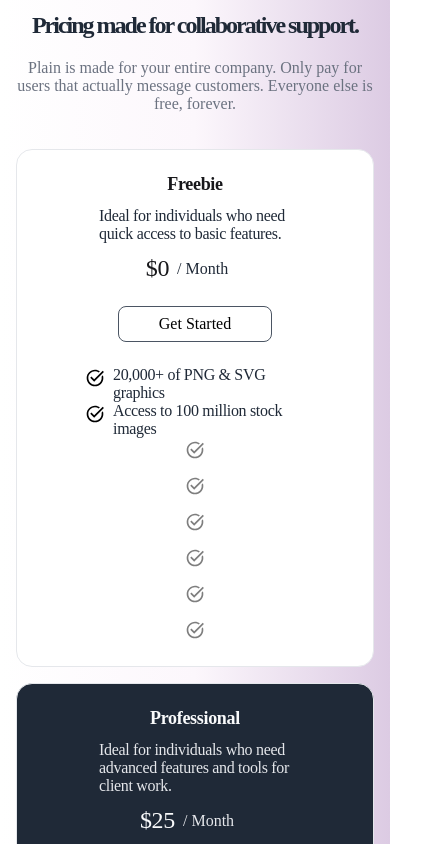
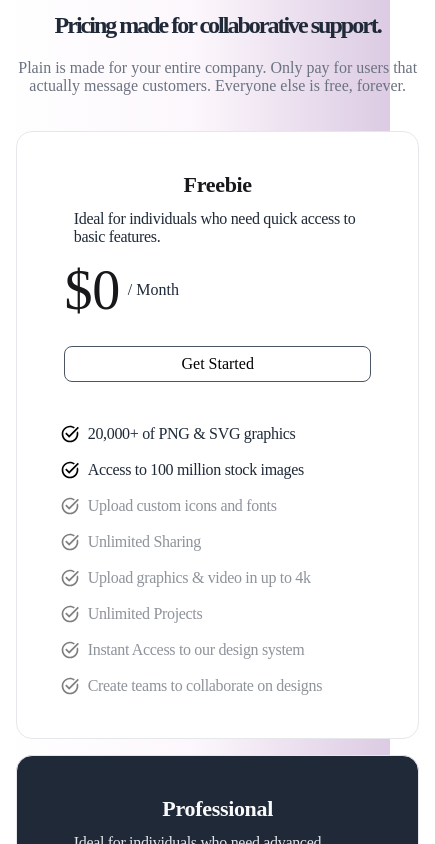
Before and after one commit to codecShivam/webmakersStudio, a React (Vite) app: page / in a window 390 px wide. Shown: the part 3600-4444 px from the top of the page, 435 px wide, since content can reach past the window. Built offline with nearby package versions, Linux system fonts and the light colour scheme.

Commit message:
minor fix

```diff
--- a/src/components/pricing/PricingPlan.jsx
+++ b/src/components/pricing/PricingPlan.jsx
@@ -35,34 +35,34 @@ const PricingPlan = ({
       style={cardSpring}
     >
       <div
-        className={`flex flex- items-center justify-center self-stretch rounded-2xl border border-solid border-gray-200 ${customClass} py-6 px-4 sm:w-max w-full sm:py-10 sm:px-6 h-full`}
+        className={`flex flex-grow items-center justify-center self-stretch rounded-2xl border border-solid border-gray-200 ${customClass} py-10 px-6  h-full`}
       >
-        <div className="flex flex-grow flex-col items-center justify-center gap-y-6 self-stretch">
+        <div className="flex flex-grow flex-col items-center justify-center gap-y-10 self-stretch">
           <div className="flex flex-col items-center justify-between gap-y-3 self-stretch">
             <div className="flex items-center justify-center self-stretch text-left tracking-[-0.32px]">
               <div className="flex flex-grow flex-col items-start justify-between gap-y-3 self-stretch">
                 <animated.div
-                  className={`self-stretch text-[18px] sm:text-[22px] font-bold leading-[normal] ${headingClass}`}
+                  className={`self-stretch text-[22px] font-bold leading-[normal] ${headingClass}`}
                 >
                   {name}
                 </animated.div>
                 <animated.div
-                  className={`w-48 sm:w-72 text-base font-medium leading-[normal] ${textClass}`}
+                  className={`w-72 text-base font-medium leading-[normal] ${textClass}`}
                 >
                   {description}
                 </animated.div>
               </div>
             </div>
             <div className="flex flex-grow flex-col items-center justify-between gap-y-6 self-stretch">
-              <div className="flex flex-grow items-center self-stretch pr-4 sm:pr-12 text-left">
+              <div className="flex flex-grow items-center self-stretch pr-48 text-left">
                 <div className="flex flex-grow items-center justify-center gap-x-2 self-stretch">
                   <animated.div
-                    className={`self-stretch text-[24px] sm:text-[32px] font-medium leading-[normal] tracking-[-0.32px] ${headingClass}`}
+                    className={`self-stretch text-[56px] font-medium leading-[normal] tracking-[-0.32px] ${headingClass}`}
                   >
                     {price}
                   </animated.div>
                   <animated.div
-                    className={`text-base sm:text-base font-normal leading-[normal] tracking-[0px] ${textClass}`}
+                    className={`text-base font-normal leading-[normal] tracking-[0px] ${textClass}`}
                   >
                     / Month
                   </animated.div>
@@ -77,7 +77,6 @@ const PricingPlan = ({
                     hoverProps.y * 0.01 + 1
                   })`,
                 }}
-                onMouseEnter={() => setHoverProps({ x: 0, y: 0 })}
               >
                 <div className={`flex flex-grow justify-center self-stretch`}>
                   Get Started
@@ -102,7 +101,7 @@ const PricingPlan = ({
                     }`}
                   ></img>
                 </div>
-                <div className="w-48 sm:w-72 self-stretch">{feature}</div>
+                <div className="w-72 self-stretch">{feature}</div>
               </div>
             ))}
             {excludedFeatures.map((feature, index) => (
@@ -113,6 +112,7 @@ const PricingPlan = ({
                 <div className="h-5 w-5">
                   <img src={Check} alt="Check" className="fill-current "></img>
                 </div>
+                <div className="w-72 self-stretch">{feature}</div>
               </div>
             ))}
           </animated.div>
```
